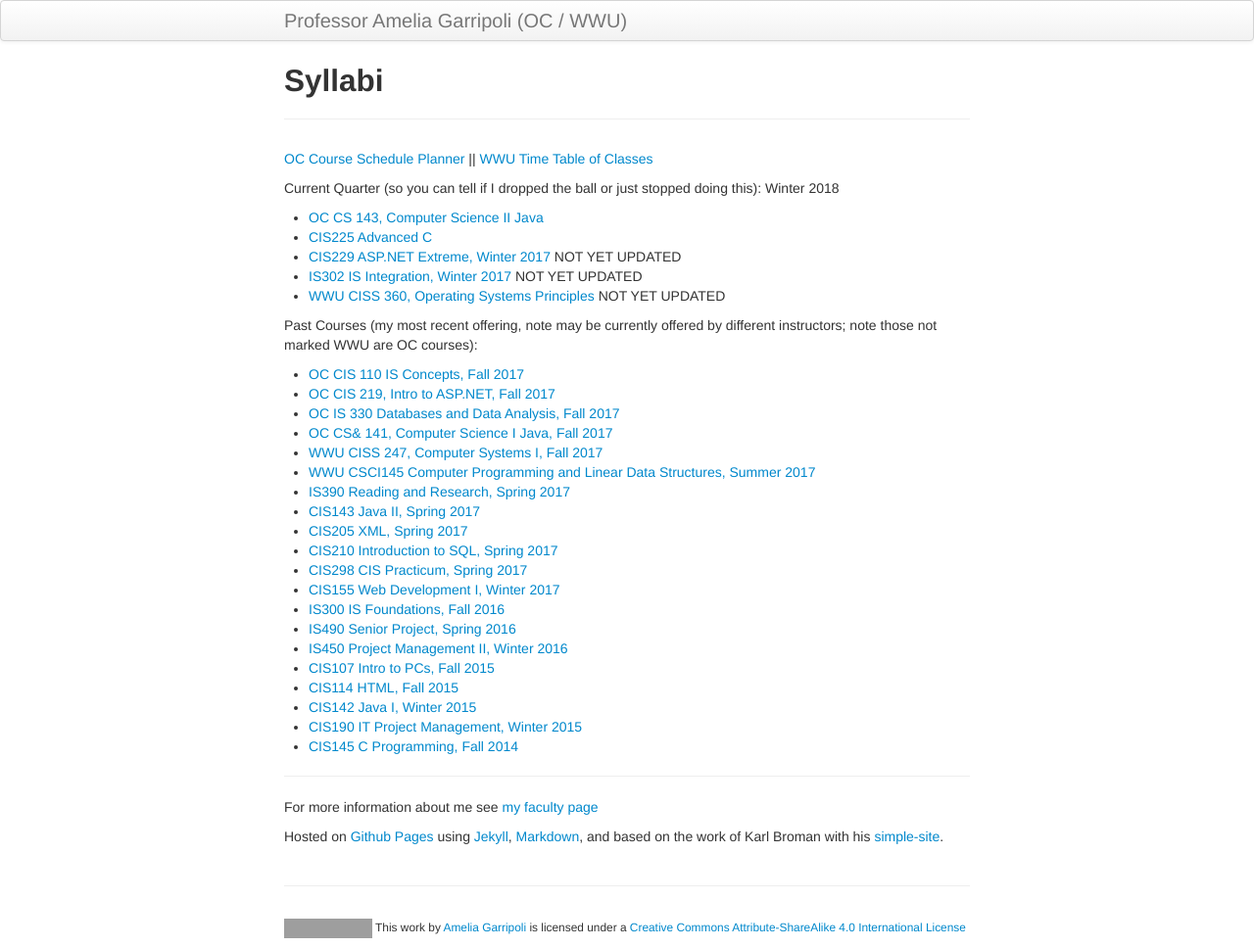
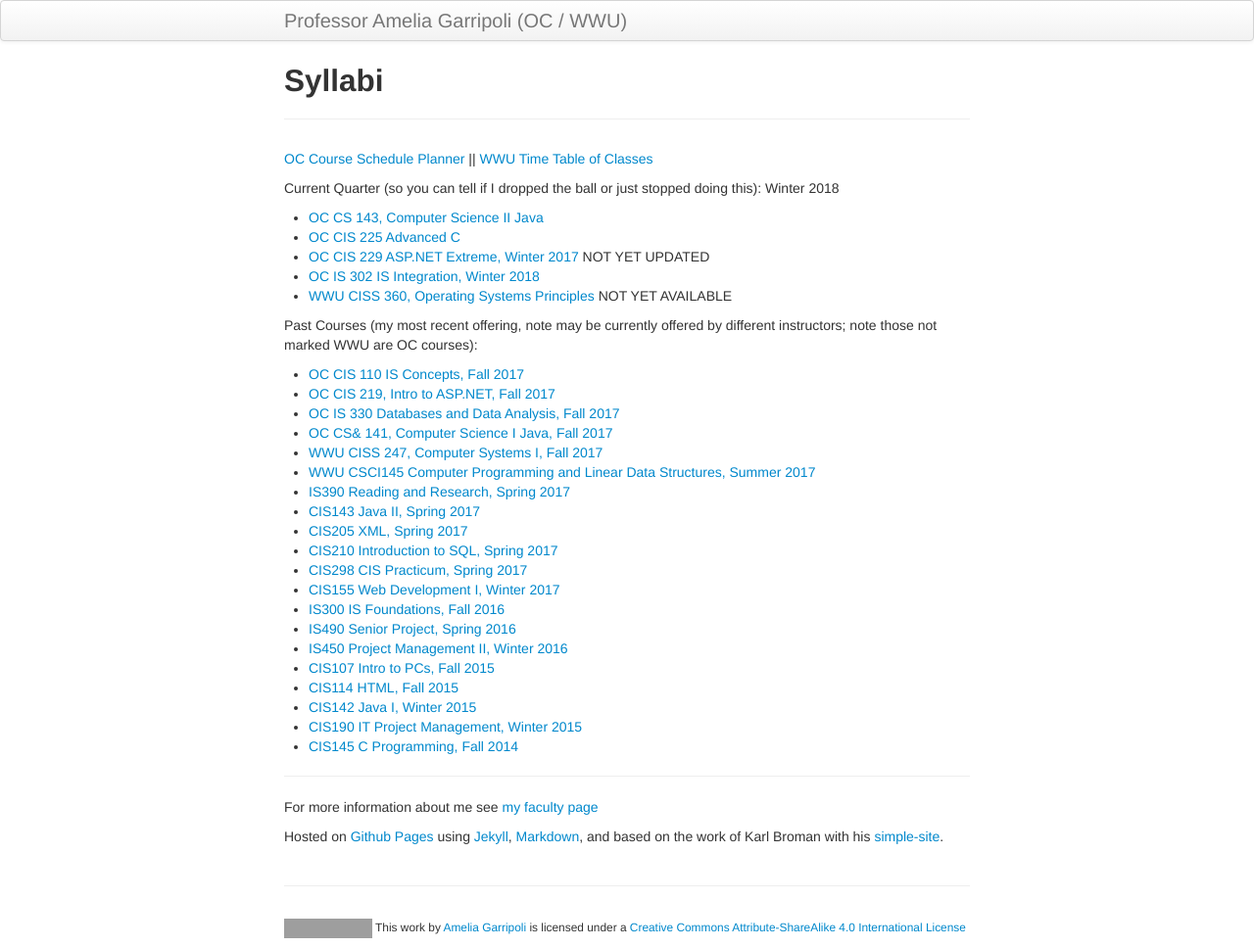
Before and after one commit to argoc/syllabub, a Jekyll site: the page built from index.md, in a window 1280 px wide. Shown: the whole page at 98% size. Built offline with Jekyll 4.4.1, drawn with Linux system fonts in a browser that asks for light colours; grey boxes are pictures that could not be loaded.

Commit message:
IS 302 for Win 2018

```diff
--- a/index.md
+++ b/index.md
@@ -10,10 +10,10 @@ description: Capturing current syllabi (past revs in repo history)
 Current Quarter (so you can tell if I dropped the ball or just stopped doing this): Winter 2018
 
 - [OC CS 143, Computer Science II Java](CS143.html)
-- [CIS225 Advanced C](CIS225.html)
-- [CIS229 ASP.NET Extreme, Winter 2017](CIS229.html) NOT YET UPDATED
-- [IS302 IS Integration, Winter 2017](IS302.html) NOT YET UPDATED
-- [WWU CISS 360, Operating Systems Principles](TBD.html) NOT YET UPDATED
+- [OC CIS 225 Advanced C](CIS225.html)
+- [OC CIS 229 ASP.NET Extreme, Winter 2017](CIS229.html) NOT YET UPDATED
+- [OC IS 302 IS Integration, Winter 2018](IS302.html)
+- [WWU CISS 360, Operating Systems Principles](CISS360.html) NOT YET AVAILABLE
 
 Past Courses (my most recent offering, note may be currently offered by different instructors; note those not marked WWU are OC courses):
 
```
